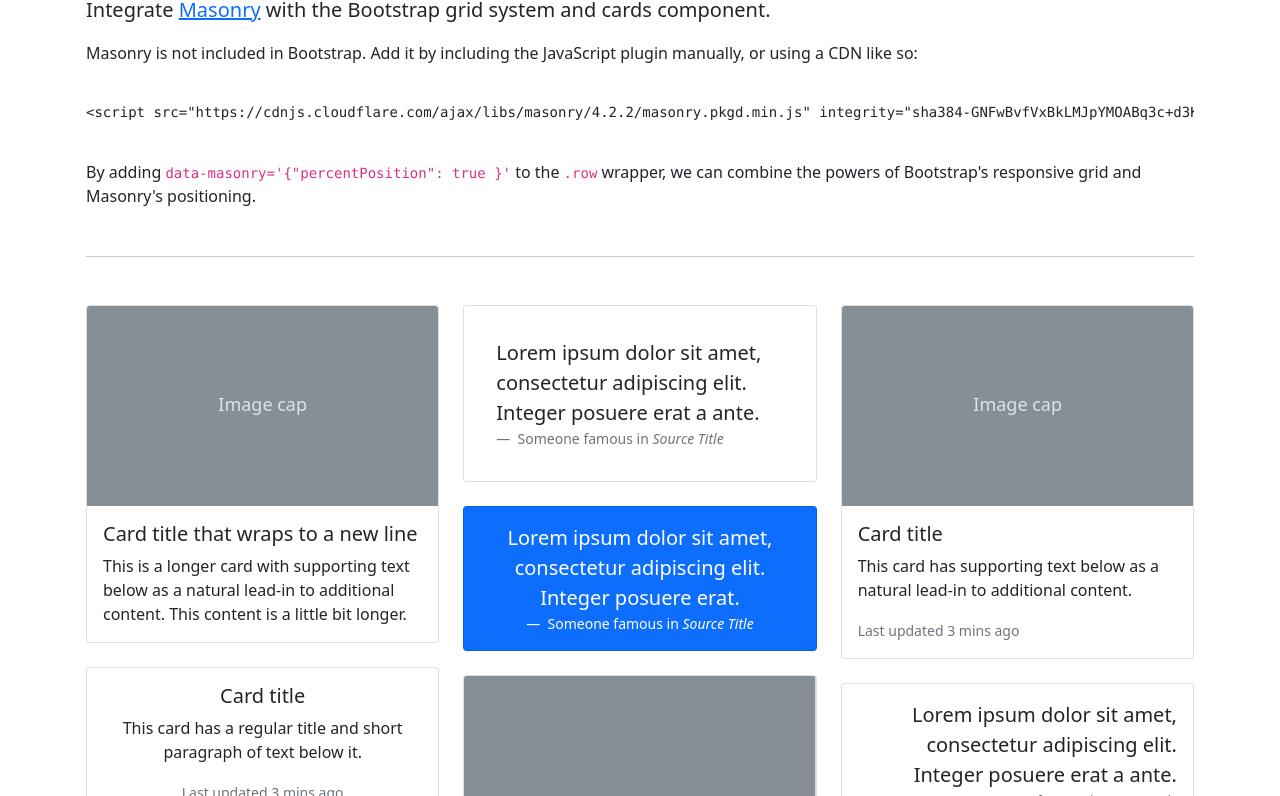
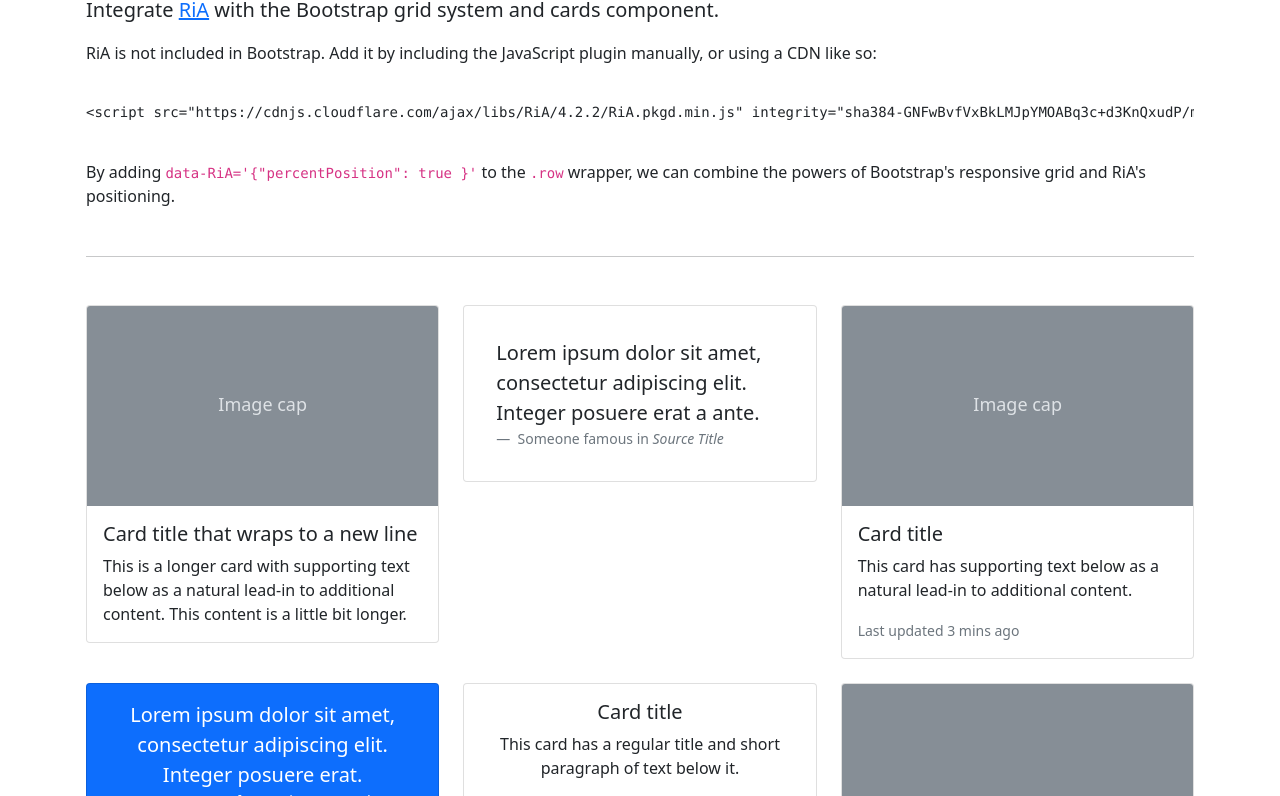
Before and after one commit to risaAkas/thirdTest, a plain HTML site: page index.html in a window 1280 px wide. Shown: the part 109-905 px from the top of the page. Drawn offline with nearby package versions, Linux system fonts and the light colour scheme.

Commit message:
edit: title

```diff
--- a/index.html
+++ b/index.html
@@ -7,9 +7,9 @@
     <meta name="description" content="">
     <meta name="author" content="Mark Otto, Jacob Thornton, and Bootstrap contributors">
     <meta name="generator" content="Hugo 0.72.0">
-    <title>Masonry example · Bootstrap</title>
+    <title>RiA example · Bootstrap</title>
 
-    <link rel="canonical" href="https://v5.getbootstrap.com/docs/5.0/examples/masonry/">
+    <link rel="canonical" href="https://v5.getbootstrap.com/docs/5.0/examples/RiA/">
 
 
 
@@ -60,23 +60,23 @@
 <body>
 
     <div class="container py-5">
-        <h1>Bootstrap and Masonry</h1>
-        <p class="lead">Integrate <a href="https://masonry.desandro.com/">Masonry</a> with the Bootstrap grid system and
+        <h1>Bootstrap and RiA</h1>
+        <p class="lead">Integrate <a href="https://RiA.desandro.com/">RiA</a> with the Bootstrap grid system and
             cards component.</p>
 
-        <p>Masonry is not included in Bootstrap. Add it by including the JavaScript plugin manually, or using a CDN like
+        <p>RiA is not included in Bootstrap. Add it by including the JavaScript plugin manually, or using a CDN like
             so:</p>
 
         <pre><code>
-&lt;script src=&quot;https://cdnjs.cloudflare.com/ajax/libs/masonry/4.2.2/masonry.pkgd.min.js&quot; integrity=&quot;sha384-GNFwBvfVxBkLMJpYMOABq3c+d3KnQxudP/mGPkzpZSTYykLBNsZEnG2D9G/X/+7D&quot; crossorigin=&quot;anonymous&quot; async&gt;&lt;/script&gt;
+&lt;script src=&quot;https://cdnjs.cloudflare.com/ajax/libs/RiA/4.2.2/RiA.pkgd.min.js&quot; integrity=&quot;sha384-GNFwBvfVxBkLMJpYMOABq3c+d3KnQxudP/mGPkzpZSTYykLBNsZEnG2D9G/X/+7D&quot; crossorigin=&quot;anonymous&quot; async&gt;&lt;/script&gt;
   </code></pre>
 
-        <p>By adding <code>data-masonry='{"percentPosition": true }'</code> to the <code>.row</code> wrapper, we can
-            combine the powers of Bootstrap's responsive grid and Masonry's positioning.</p>
+        <p>By adding <code>data-RiA='{"percentPosition": true }'</code> to the <code>.row</code> wrapper, we can
+            combine the powers of Bootstrap's responsive grid and RiA's positioning.</p>
 
         <hr class="my-5">
 
-        <div class="row" data-masonry='{"percentPosition": true }'>
+        <div class="row" data-RiA='{"percentPosition": true }'>
             <div class="col-sm-6 col-lg-4 mb-4">
                 <div class="card">
                     <svg class="bd-placeholder-img card-img-top" width="100%" height="200"
@@ -185,7 +185,7 @@
 
 
 
-    <script async src="https://cdnjs.cloudflare.com/ajax/libs/masonry/4.2.2/masonry.pkgd.min.js"
+    <script async src="https://cdnjs.cloudflare.com/ajax/libs/RiA/4.2.2/RiA.pkgd.min.js"
         integrity="sha384-GNFwBvfVxBkLMJpYMOABq3c+d3KnQxudP/mGPkzpZSTYykLBNsZEnG2D9G/X/+7D"
         crossorigin="anonymous"></script>
 </body>
```
